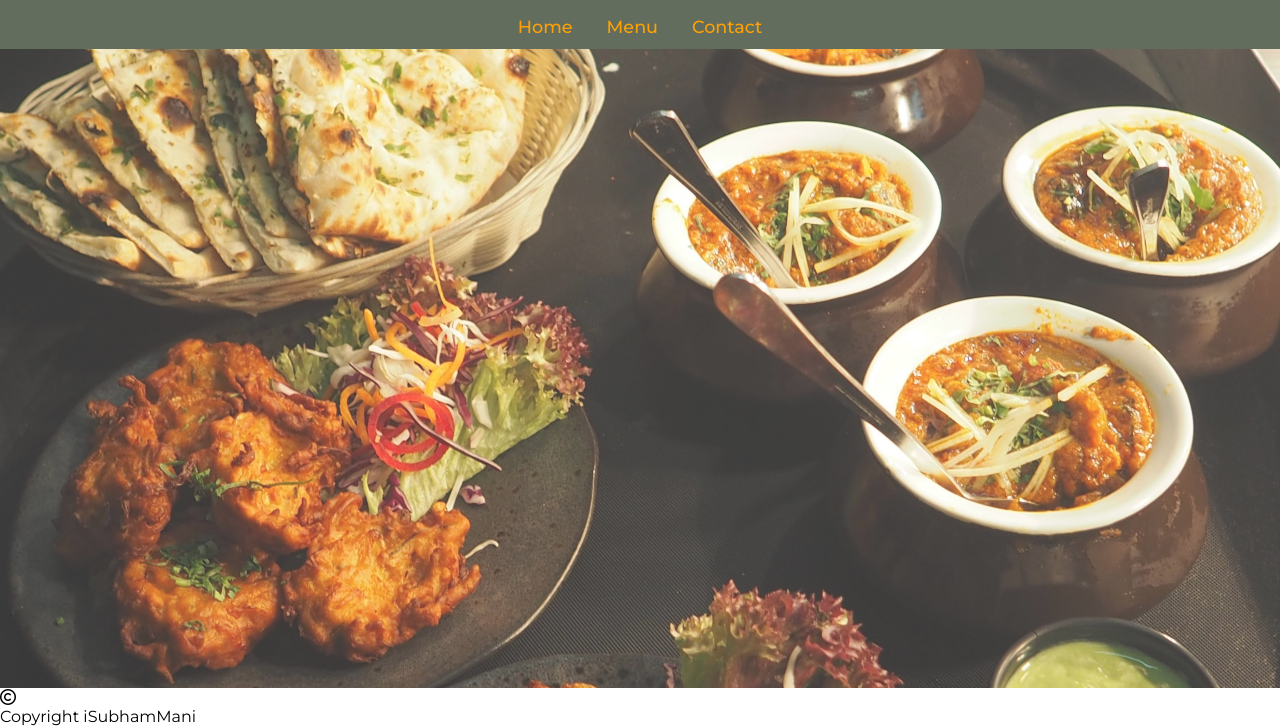
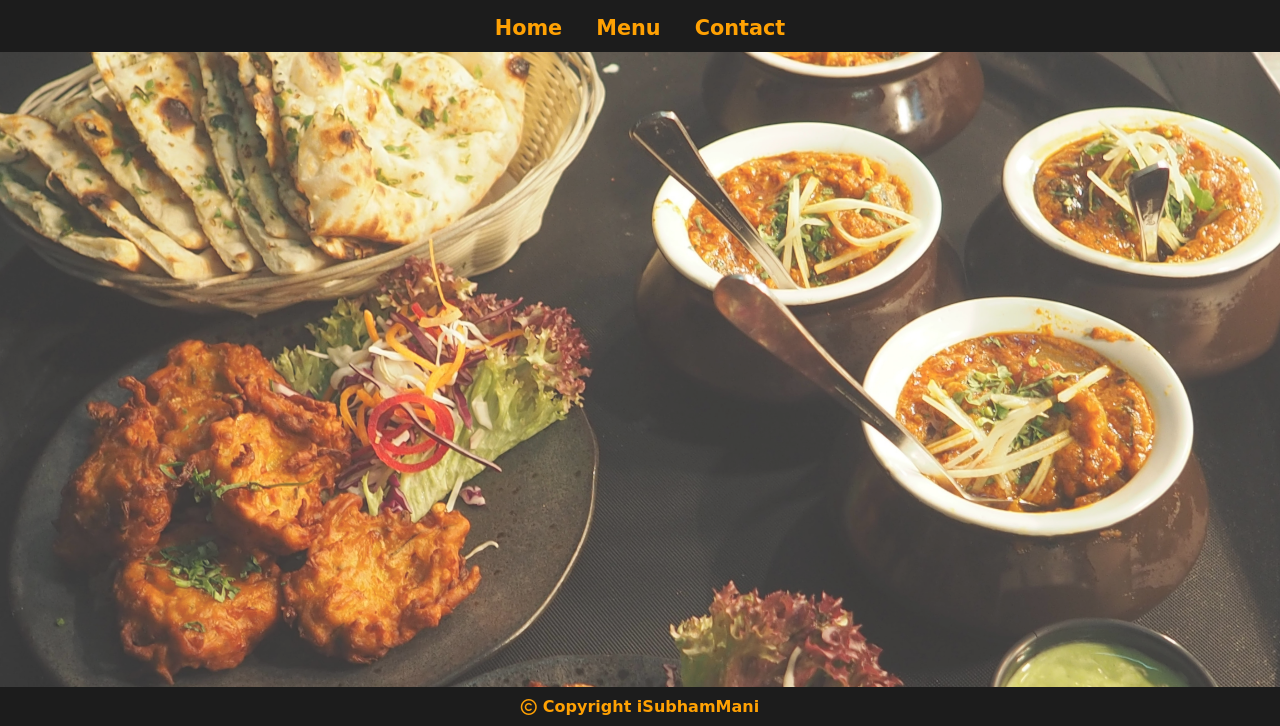
Before and after one commit to iSubhamMani/Flavours_Of_India, a plain HTML site: page index.html in a window 1280 px wide. Shown: the part 74-800 px from the top of the page. Drawn offline with Linux system fonts and the light colour scheme; a web font is replaced by a local one.

Commit message:
update style

```diff
--- a/style.css
+++ b/style.css
@@ -1,7 +1,7 @@
 @import url('https://fonts.googleapis.com/css2?family=Flamenco&family=Montserrat:wght@300;400;500;600;700&display=swap');
 
 :root{
-    --clr-primary: #626D5D;
+    --clr-primary: #1c1c1c;
     --clr-secondary: #FFA103;
     --clr-secondary-light: #f3c678;
 }
@@ -45,22 +45,19 @@ a {
 
 .header > .nav .nav-btn{
     border: 4px solid transparent;
+    font-family: 'Flamenco', cursive;
     outline: none;
     background-color: transparent;
-    font-size: 1.1rem;
+    font-size: 1.3rem;
     padding: 8px;
     color: var(--clr-secondary);
-    font-weight: 500;
+    font-weight: 600;
     cursor: pointer;
 }
 
 .header > .nav .nav-btn:hover{
     border-bottom: 4px solid var(--clr-secondary-light);
     transition: 0.15s ease-in;
-}
-
-.header > .nav .nav-btn:focus{
-    border-bottom: 4px solid var(--clr-secondary);
 }
 
 .main{
@@ -72,6 +69,28 @@ a {
     opacity: 0.8;
 }
 
+.main > .main-content{
+    width: max(50%, 280px);
+    margin: 0 auto;
+}
+
+.footer{
+    background-color: var(--clr-primary);
+    display: flex;
+    justify-content: center;
+    padding: 10px 16px;
+    align-items: center;
+    gap: 6px;
+    font-weight: 400;
+    font-size: 1rem;
+    color: var(--clr-secondary);
+}
+
+.footer p{
+    font-family: 'Flamenco', cursive;
+    font-weight: 600;
+}
+
 @media(max-width: 450px){
     .main{
         background-position: 10%;
```
